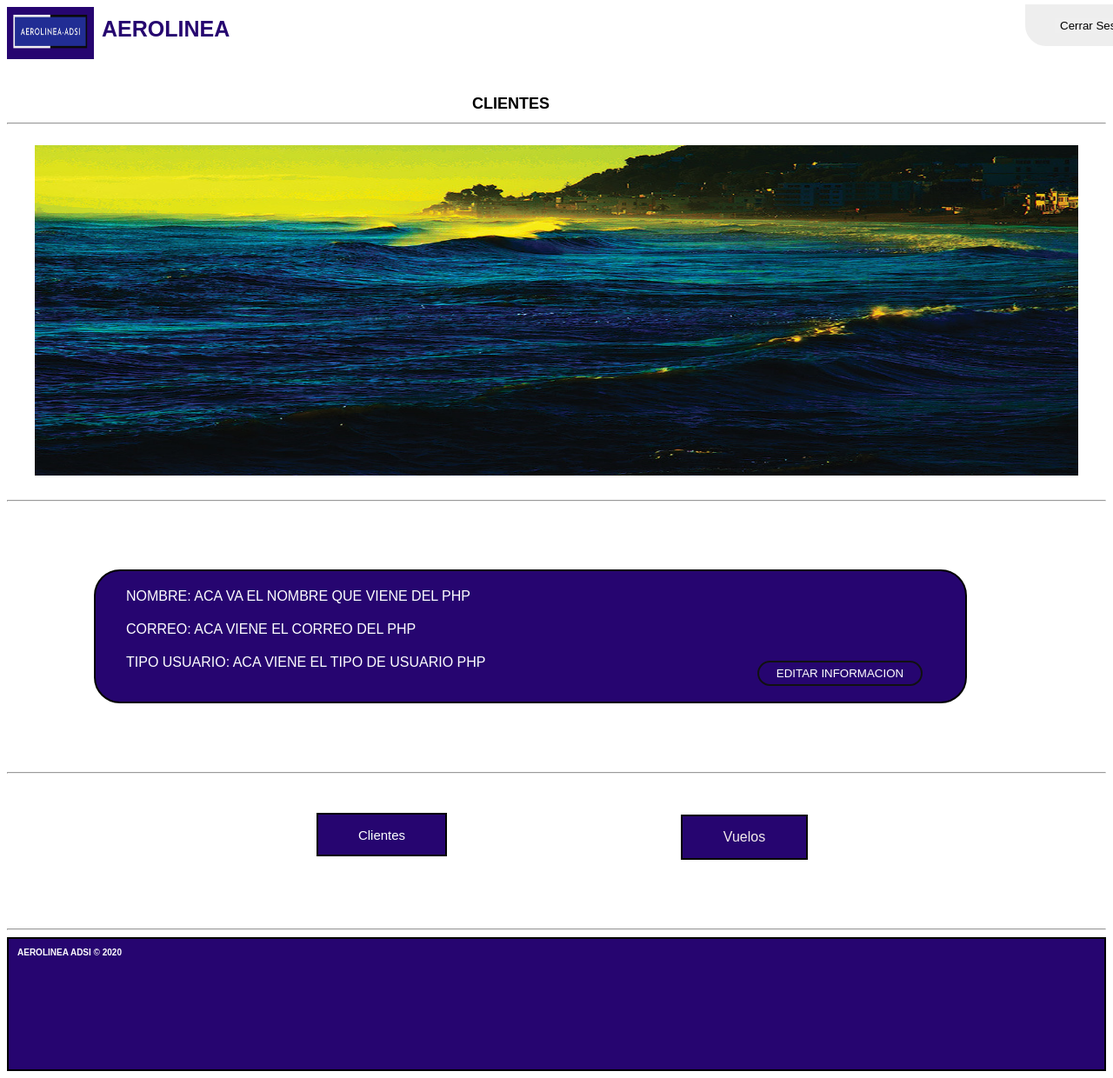
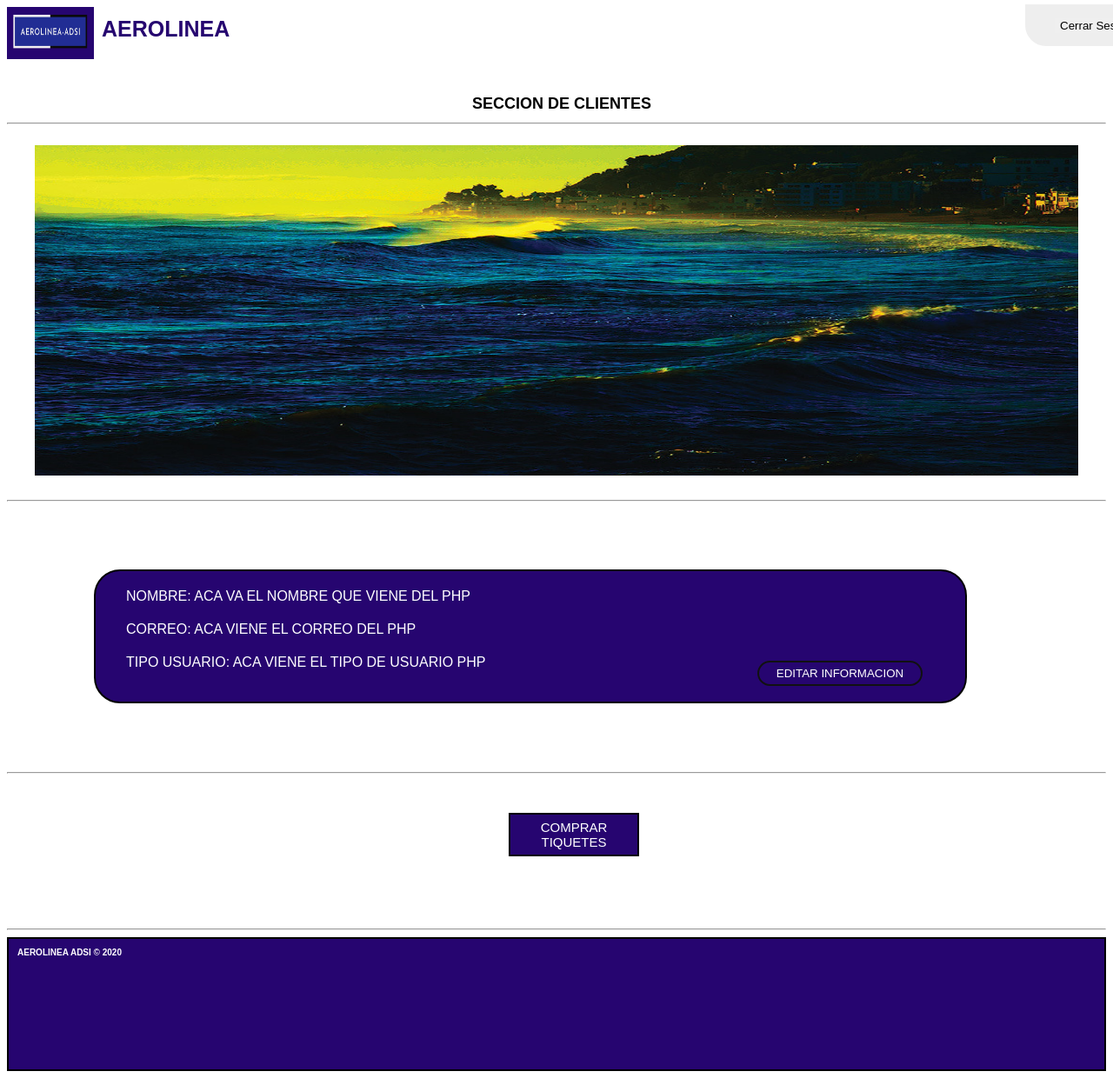
Before and after one commit to davidstivenmerchan/aerolinea_adsi, a PHP site: page /cliente/index.html in a window 1280 px wide; the page is wider, and only the part inside the window is pictured. Shown: that part at 87% size. Run offline with PHP 8.4, Linux system fonts and the light colour scheme; some libraries are stand-ins or nearby versions.

Commit message:
validacion php

```diff
--- a/cliente/cliente.css
+++ b/cliente/cliente.css
@@ -115,7 +115,7 @@ h3{
 }
 
 .modulo1{
-    margin: 20px 279px;
+    margin: 20px 500px;
     width: 300px;
     height: 100px;
 }
--- a/cliente/index.html
+++ b/cliente/index.html
@@ -18,7 +18,7 @@
                 </ul>
             <div class="menu1">
                 <div class="admin">
-                    <h4>CLIENTES</h4>
+                    <h4>SECCION DE CLIENTES</h4>
                 </div>
             </div>
         </div>
@@ -47,17 +47,7 @@
         </div>
         <hr>
         <div class="modulos">
-            <div class="modulo1"><button class="btn_modulo"><a href="#">Clientes</a></button></div>
-            <nav class="navegacion">
-                <ul class="menu">
-                    <li><a href="vuelos.php">Vuelos</a>
-                        <ul class="submenu">
-                            <li><a href="crear_vuelos.html">Crear Vuelos</a></li>
-                            <li><a href="modificar_vuelos.php">Editar Vuelos</a></li>
-                        </ul>
-                    </li>
-                </ul>
-            </nav>
+            <div class="modulo1"><button class="btn_modulo"><a href="#">COMPRAR TIQUETES</a></button></div>
         </div>
         <hr>
         <div class="footer">
```
